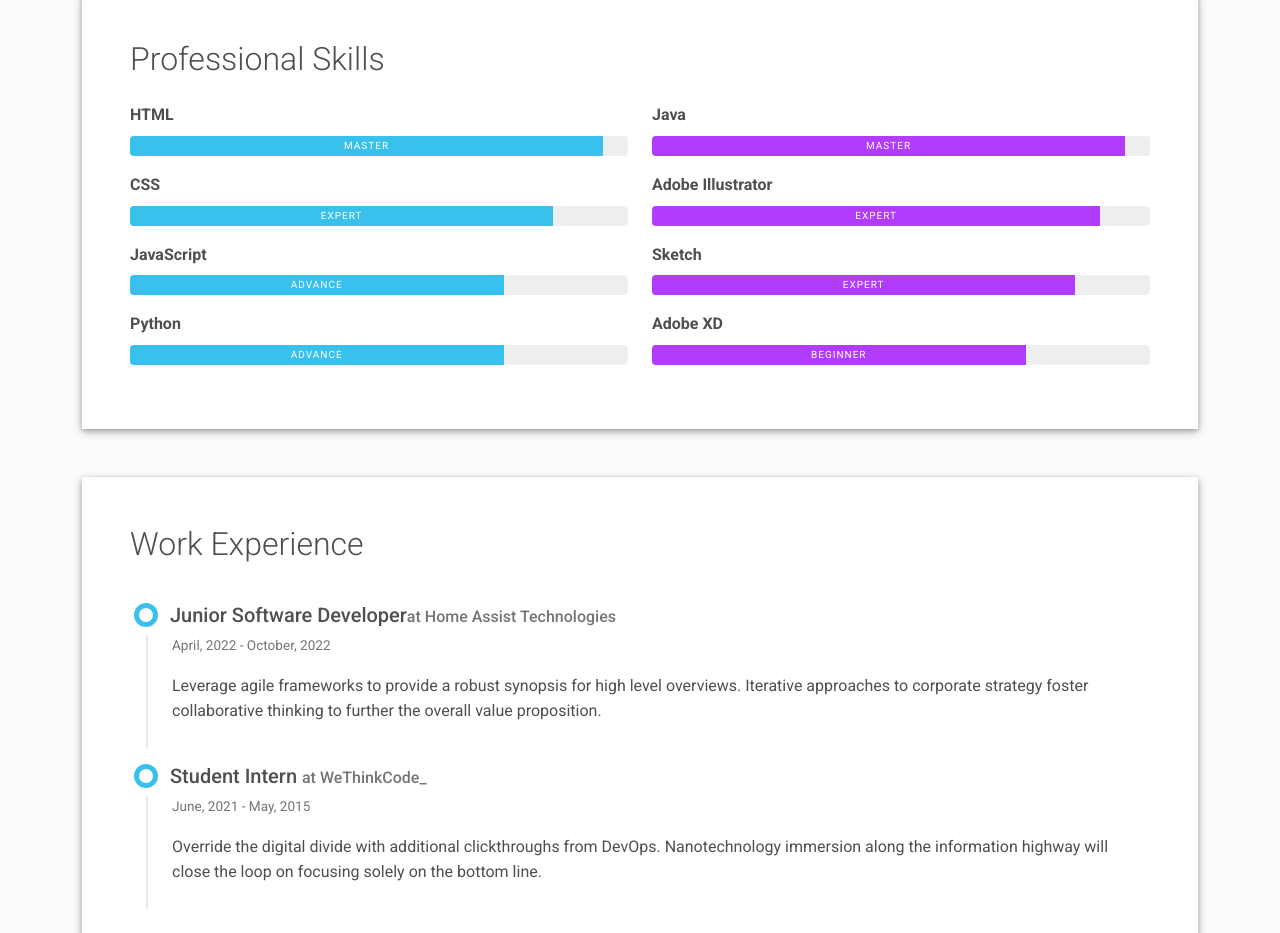
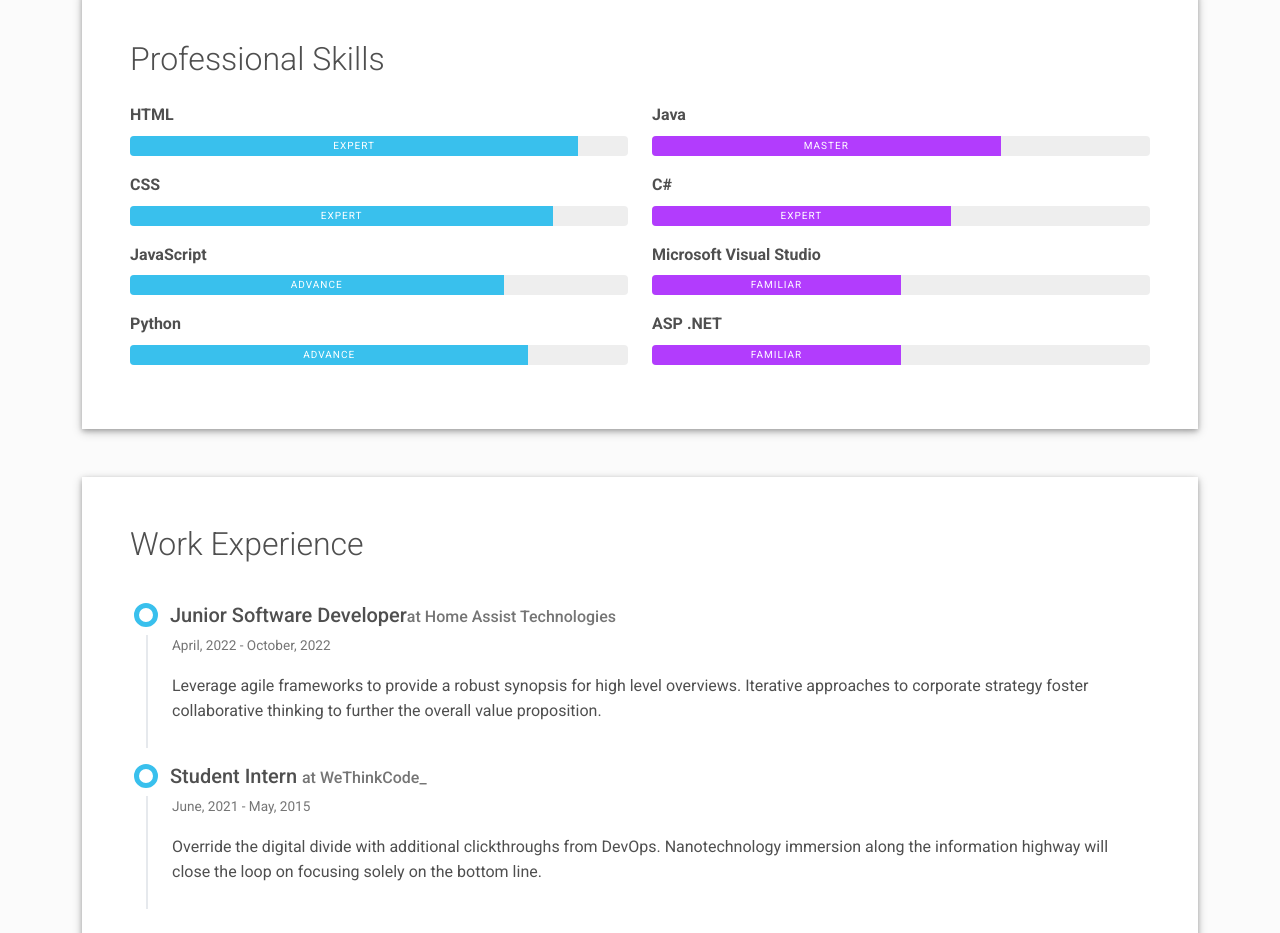
Before and after one commit to MuneerMiller/Website-CV, a plain HTML site: page Index.html in a window 1280 px wide. Shown: the part 1060-1993 px from the top of the page. Drawn offline with Linux system fonts and the light colour scheme.

Commit message:
Update Index.html

```diff
--- a/Index.html
+++ b/Index.html
@@ -134,7 +134,7 @@
         <div class="col-md-6">
           <div class="mb-3"><span class="fw-bolder">HTML</span>
             <div class="progress my-2 rounded" style="height: 20px">
-              <div class="progress-bar bg-info" role="progressbar" data-aos="zoom-in-right" data-aos-delay="100" data-aos-anchor=".skills-section" style="width: 95%;" aria-valuenow="95" aria-valuemin="0" aria-valuemax="100">Master</div>
+              <div class="progress-bar bg-info" role="progressbar" data-aos="zoom-in-right" data-aos-delay="100" data-aos-anchor=".skills-section" style="width: 90%;" aria-valuenow="95" aria-valuemin="0" aria-valuemax="100">Expert</div>
             </div>
           </div>
           <div class="mb-3"><span class="fw-bolder">CSS</span>
@@ -149,29 +149,29 @@
           </div>
           <div class="mb-3"><span class="fw-bolder">Python</span>
             <div class="progress my-2 rounded" style="height: 20px">
-              <div class="progress-bar bg-info" role="progressbar" data-aos="zoom-in-right" data-aos-delay="300" data-aos-anchor=".skills-section" style="width: 75%" aria-valuenow="75" aria-valuemin="0" aria-valuemax="100">Advance</div>
+              <div class="progress-bar bg-info" role="progressbar" data-aos="zoom-in-right" data-aos-delay="300" data-aos-anchor=".skills-section" style="width: 80%" aria-valuenow="75" aria-valuemin="0" aria-valuemax="100">Advance</div>
             </div>
           </div>
         </div>
         <div class="col-md-6">
           <div class="mb-3"><span class="fw-bolder">Java</span>
             <div class="progress my-2 rounded" style="height: 20px">
-              <div class="progress-bar bg-secondary" role="progressbar" data-aos="zoom-in-right" data-aos-delay="400" data-aos-anchor=".skills-section" style="width: 95%" aria-valuenow="95" aria-valuemin="0" aria-valuemax="100">Master</div>
+              <div class="progress-bar bg-secondary" role="progressbar" data-aos="zoom-in-right" data-aos-delay="400" data-aos-anchor=".skills-section" style="width: 70%" aria-valuenow="95" aria-valuemin="0" aria-valuemax="100">Master</div>
             </div>
           </div>
-          <div class="mb-3"><span class="fw-bolder">Adobe Illustrator</span>
+          <div class="mb-3"><span class="fw-bolder">C#</span>
             <div class="progress my-2 rounded" style="height: 20px">
-              <div class="progress-bar bg-secondary" role="progressbar" data-aos="zoom-in-right" data-aos-delay="400" data-aos-anchor=".skills-section" style="width: 90%" aria-valuenow="90" aria-valuemin="0" aria-valuemax="100">Expert</div>
+              <div class="progress-bar bg-secondary" role="progressbar" data-aos="zoom-in-right" data-aos-delay="400" data-aos-anchor=".skills-section" style="width: 60%" aria-valuenow="90" aria-valuemin="0" aria-valuemax="100">Expert</div>
             </div>
           </div>
-          <div class="mb-3"><span class="fw-bolder">Sketch</span>
+          <div class="mb-3"><span class="fw-bolder">Microsoft Visual Studio</span>
             <div class="progress my-2 rounded" style="height: 20px">
-              <div class="progress-bar bg-secondary" role="progressbar" data-aos="zoom-in-right" data-aos-delay="500" data-aos-anchor=".skills-section" style="width: 85%" aria-valuenow="85" aria-valuemin="0" aria-valuemax="100">Expert</div>
+              <div class="progress-bar bg-secondary" role="progressbar" data-aos="zoom-in-right" data-aos-delay="500" data-aos-anchor=".skills-section" style="width: 50%" aria-valuenow="85" aria-valuemin="0" aria-valuemax="100">Familiar</div>
             </div>
           </div>
-          <div class="mb-3"><span class="fw-bolder">Adobe XD</span>
+          <div class="mb-3"><span class="fw-bolder">ASP .NET</span>
             <div class="progress my-2 rounded" style="height: 20px">
-              <div class="progress-bar bg-secondary" role="progressbar" data-aos="zoom-in-right" data-aos-delay="600" data-aos-anchor=".skills-section" style="width: 75%" aria-valuenow="75" aria-valuemin="0" aria-valuemax="100">Beginner</div>
+              <div class="progress-bar bg-secondary" role="progressbar" data-aos="zoom-in-right" data-aos-delay="600" data-aos-anchor=".skills-section" style="width: 50%" aria-valuenow="75" aria-valuemin="0" aria-valuemax="100">Familiar</div>
             </div>
           </div>
         </div>
```
